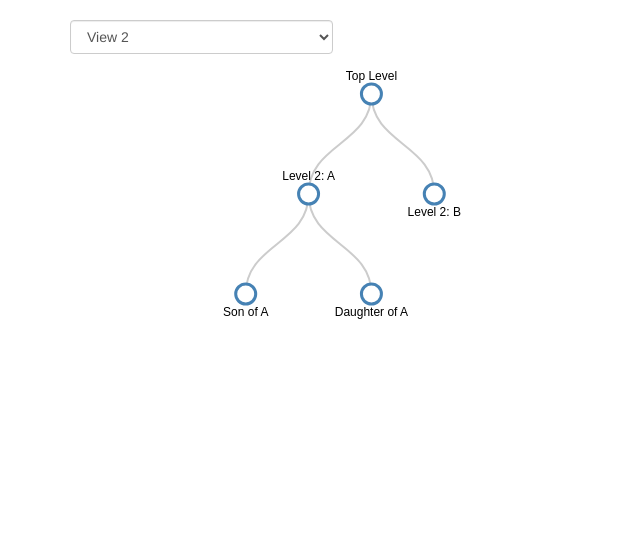
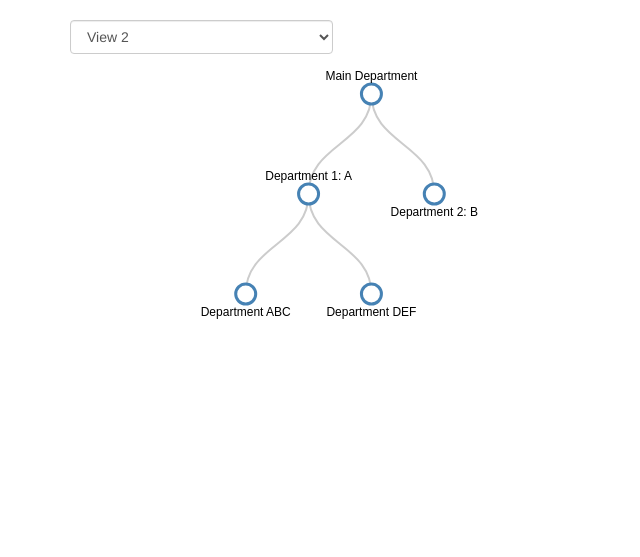
Before and after one commit to lovegupta0212/d3js.github.io, a plain HTML site: page tree.html in a window 1280 px wide. Shown: the whole page, without its empty margins (0-640 px from the left). Drawn offline with nearby package versions, Linux system fonts and the light colour scheme.

Commit message:
[changes]

```diff
--- a/tree.html
+++ b/tree.html
@@ -42,31 +42,31 @@
 
             jQuery("#changeView").on("change", function () {
                 var selectedValue = $("#changeView option:selected").val();
-                window.location.href = window.location.href + "/" + selectedValue;
+                window.location.href = "https://lovegupta0212.github.io/d3js.github.io/" + selectedValue;
             });
 
             var treeData = [
                 {
-                    "name": "Top Level",
+                    "name": "Main Department",
                     "parent": "null",
                     "children": [
                         {
-                            "name": "Level 2: A",
-                            "parent": "Top Level",
+                            "name": "Department 1: A",
+                            "parent": "Main Department",
                             "children": [
                                 {
-                                    "name": "Son of A",
-                                    "parent": "Level 2: A"
+                                    "name": "Department ABC",
+                                    "parent": "Department 1: A"
                                 },
                                 {
-                                    "name": "Daughter of A",
-                                    "parent": "Level 2: A"
+                                    "name": "Department DEF",
+                                    "parent": "Department 1: A"
                                 }
                             ]
                         },
                         {
-                            "name": "Level 2: B",
-                            "parent": "Top Level"
+                            "name": "Department 2: B",
+                            "parent": "Main Department"
                         }
                     ]
                 }
```
Also changed, not shown: index.html (+1 -1 lines).
